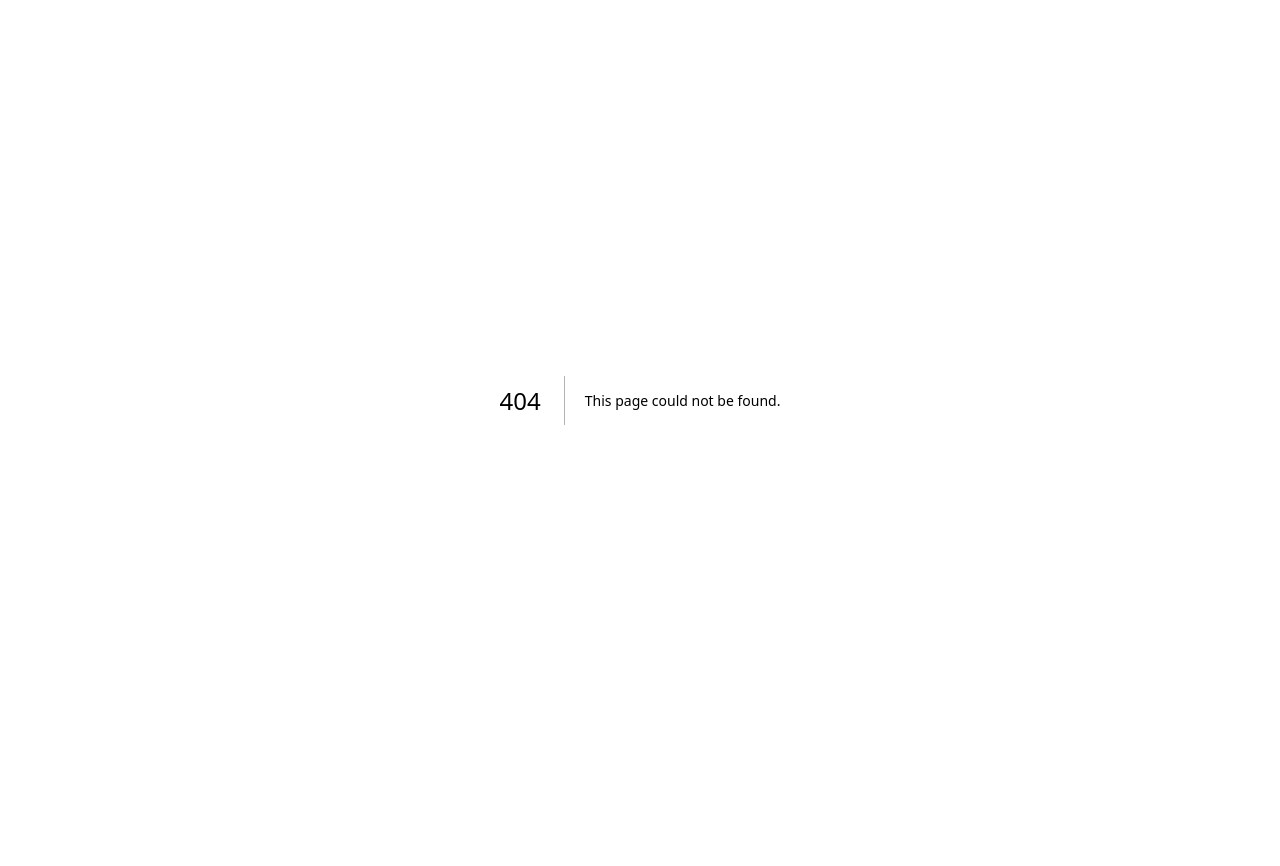
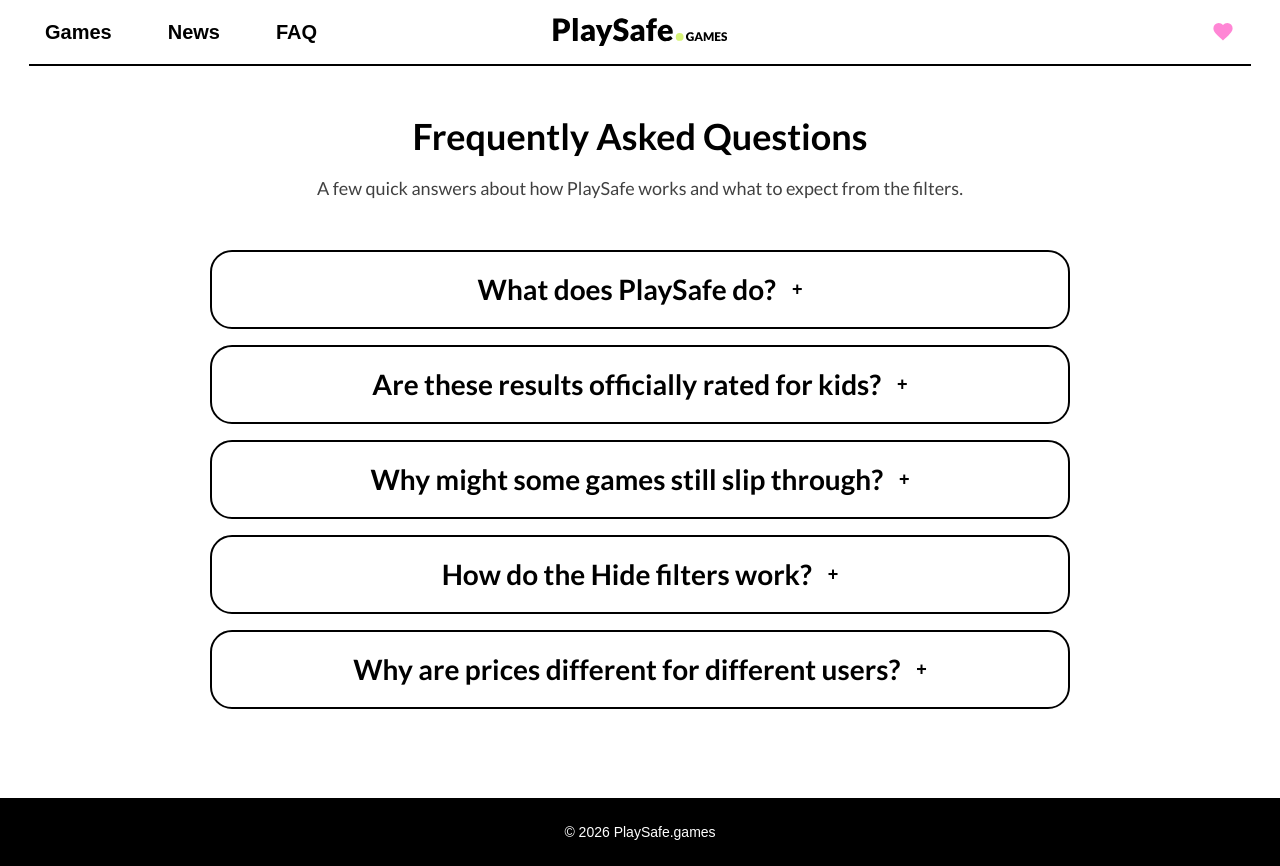
Before and after one commit to davepattz/playsafe, a Next.js app: page /faq in a window 1280 px wide. Before the commit this address had no page. Before the commit the page ends 800 px from the top, so only its background shows below. Built offline with nearby package versions, Linux system fonts and the light colour scheme.

Commit message:
Added faq page

```diff
--- /dev/null
+++ b/app/faq/page.tsx
@@ -0,0 +1,74 @@
+import Footer from "@/components/Footer";
+import Header from "@/components/Header";
+
+const faqs = [
+  {
+    question: "What does PlaySafe do?",
+    answer:
+      "PlaySafe helps you search Steam for games that are more suitable for children and families by filtering out tags, themes, and wording you may want to avoid.",
+  },
+  {
+    question: "Are these results officially rated for kids?",
+    answer:
+      "No. PlaySafe is a filtering tool, not an official rating board. It is designed to reduce unwanted content, but parents and carers should still review each game before purchase.",
+  },
+  {
+    question: "Why might some games still slip through?",
+    answer:
+      "Steam data can be inconsistent between tags, categories, titles, and descriptions. We do extra filtering, but some games may still appear if Steam’s own metadata is incomplete or delayed.",
+  },
+  {
+    question: "How do the Hide filters work?",
+    answer:
+      "Hide filters remove games that match selected Steam tags or custom backend checks, including certain words found in titles and descriptions.",
+  },
+  {
+    question: "Why are prices different for different users?",
+    answer:
+      "PlaySafe tries to detect the user’s storefront country and asks Steam for local pricing. If no reliable location data is available, it falls back to a default storefront.",
+  },
+];
+
+export default function FAQPage() {
+  return (
+    <main className="min-h-screen bg-white">
+      <Header />
+
+      <section className="max-w-[1222px] mx-auto px-4 py-12">
+        <div className="mx-auto max-w-[860px] text-center">
+          <h1 className="font-['Lato'] text-[36px] font-bold text-black leading-tight">
+            Frequently Asked Questions
+          </h1>
+          <p className="mt-4 font-['Lato'] text-[18px] text-black/75">
+            A few quick answers about how PlaySafe works and what to expect from the filters.
+          </p>
+        </div>
+
+        <div className="mx-auto mt-12 flex max-w-[860px] flex-col gap-4">
+          {faqs.map((faq) => (
+            <details
+              key={faq.question}
+              className="group rounded-[22px] border-2 border-black bg-white px-6 py-5"
+            >
+              <summary className="flex cursor-pointer list-none items-center justify-center gap-4 text-center">
+                <span className="font-['Lato'] text-[28px] font-bold text-black leading-tight">
+                  {faq.question}
+                </span>
+                <span className="text-[18px] font-bold text-black transition-transform group-open:rotate-45">
+                  +
+                </span>
+              </summary>
+              <div className="mx-auto mt-5 max-w-[700px] border-t-2 border-black pt-5 text-center">
+                <p className="font-['Lato'] text-[18px] text-black/80 leading-relaxed">
+                  {faq.answer}
+                </p>
+              </div>
+            </details>
+          ))}
+        </div>
+      </section>
+
+      <Footer />
+    </main>
+  );
+}
```
